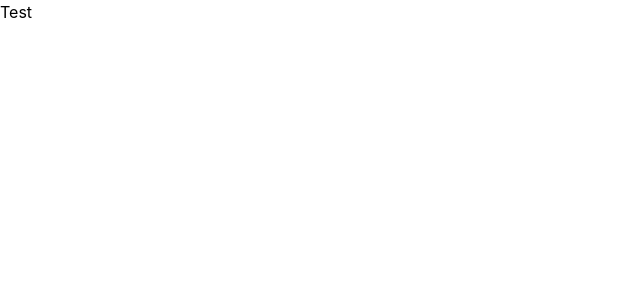
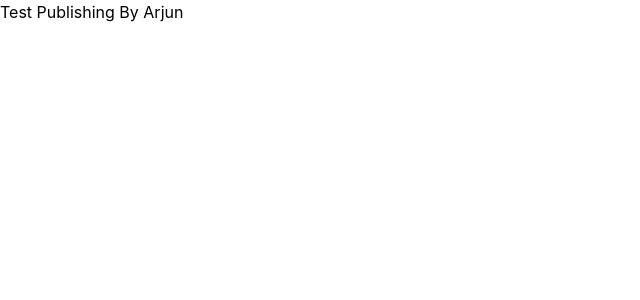
Before and after one commit to arjunv2003/sai-saptagiri-enterprises, a React (Vite) app: page / in a window 1280 px wide. Shown: the top 300 px of the page, without its empty margins (0-640 px from the left). Built offline with nearby package versions, Linux system fonts and the light colour scheme.

Commit message:
test publishing pipeline

```diff
--- a/src/App.jsx
+++ b/src/App.jsx
@@ -2,7 +2,7 @@ import React from 'react'
 
 const App = () => {
   return (
-    <div>Test</div>
+    <div>Test Publishing By Arjun</div>
   )
 }
 
```
